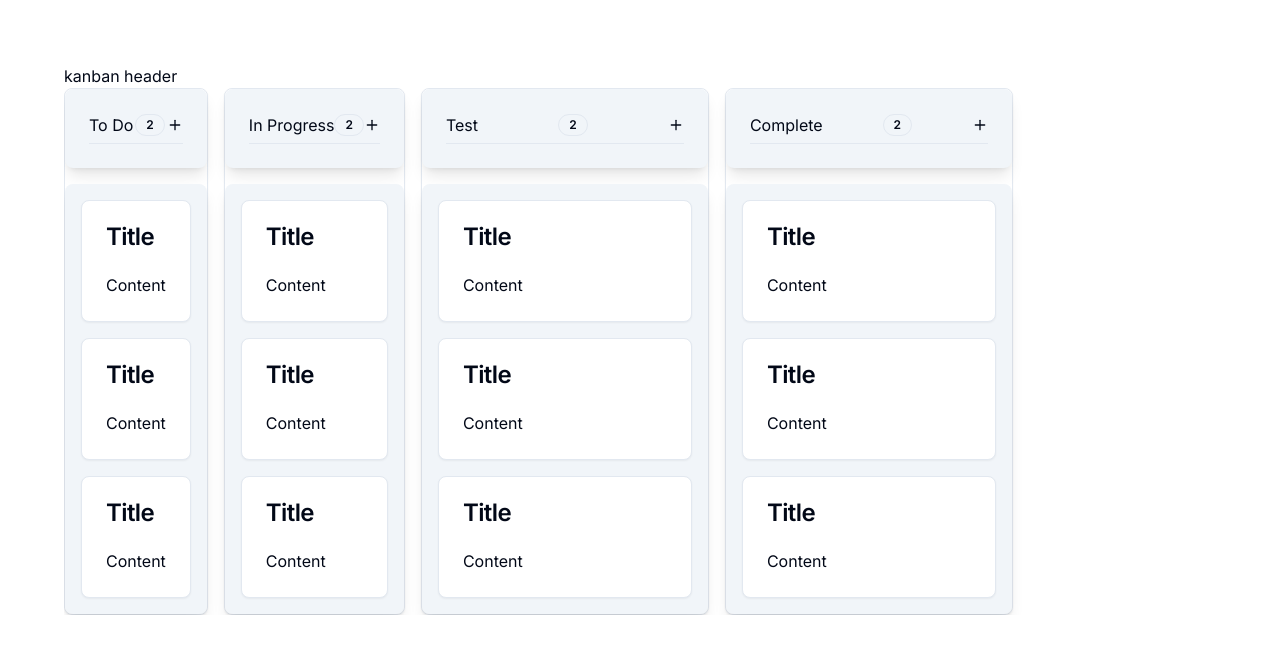
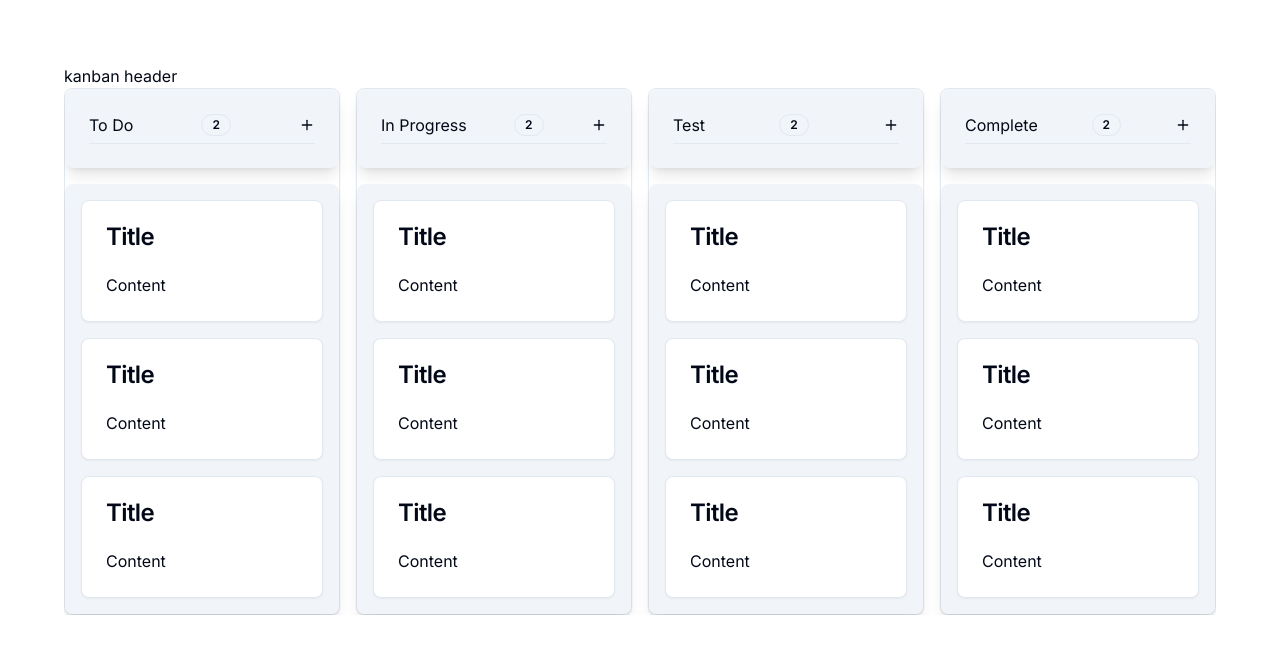
Before and after one commit to IsabelParedes/taskigrade, a Next.js app: page /board in a window 1280 px wide. Shown: the top 654 px of the page. Built offline with nearby package versions, Linux system fonts and the light colour scheme.

Commit message:
ACTION VERB

```diff
--- a/src/components/kanban/KanbanBoard.tsx
+++ b/src/components/kanban/KanbanBoard.tsx
@@ -1,36 +1,14 @@
 "use client";
 
-import { useEffect } from "react";
 import KanbanColumn from "./KanbanColumn";
 
 interface KanbanBoardProps {}
 
 const KanbanBoard = ({}: KanbanBoardProps) => {
-  useEffect(() => {
-    const draggables = document.querySelectorAll(".task");
-    const droppables = document.querySelectorAll(".lane");
-
-    draggables.forEach((task) => {
-      task.addEventListener("dragstart", () => {
-        task.classList.add("is-dragging");
-      });
-    });
-
-    draggables.forEach((task) => {
-      task.addEventListener("dragend", () => {
-        task.classList.remove("is-dragging");
-      });
-    });
-  }, []);
-
   return (
     <div className="flex flex-nowrap gap-4 overflow-scroll">
-      <div id="todo-column" className="lane">
-        <KanbanColumn title="to do" />
-      </div>
-      <div className="lane">
-        <KanbanColumn title="in progress" />
-      </div>
+      <KanbanColumn title="to do" />
+      <KanbanColumn title="in progress" />
       <KanbanColumn title="test" />
       <KanbanColumn title="complete" />
     </div>
--- a/src/components/kanban/KanbanCard.tsx
+++ b/src/components/kanban/KanbanCard.tsx
@@ -4,7 +4,7 @@ interface KanbanCardProps {}
 
 const KanbanCard = ({}: KanbanCardProps) => {
   return (
-    <Card draggable="true" className="cursor-move task">
+    <Card draggable="true" className="cursor-move">
       <CardHeader>
         <CardTitle>Title</CardTitle>
       </CardHeader>
--- a/src/components/kanban/KanbanColumn.tsx
+++ b/src/components/kanban/KanbanColumn.tsx
@@ -9,7 +9,7 @@ interface KanbanColumnProps {
 
 const KanbanColumn = ({ title }: KanbanColumnProps) => {
   return (
-    <Card className="basis-1/4 lane">
+    <Card className="basis-1/4">
       <CardHeader className="capitalize text-center bg-secondary shadow-lg rounded-lg">
         <KanbanHeader title={title} />
         <Separator />
```
